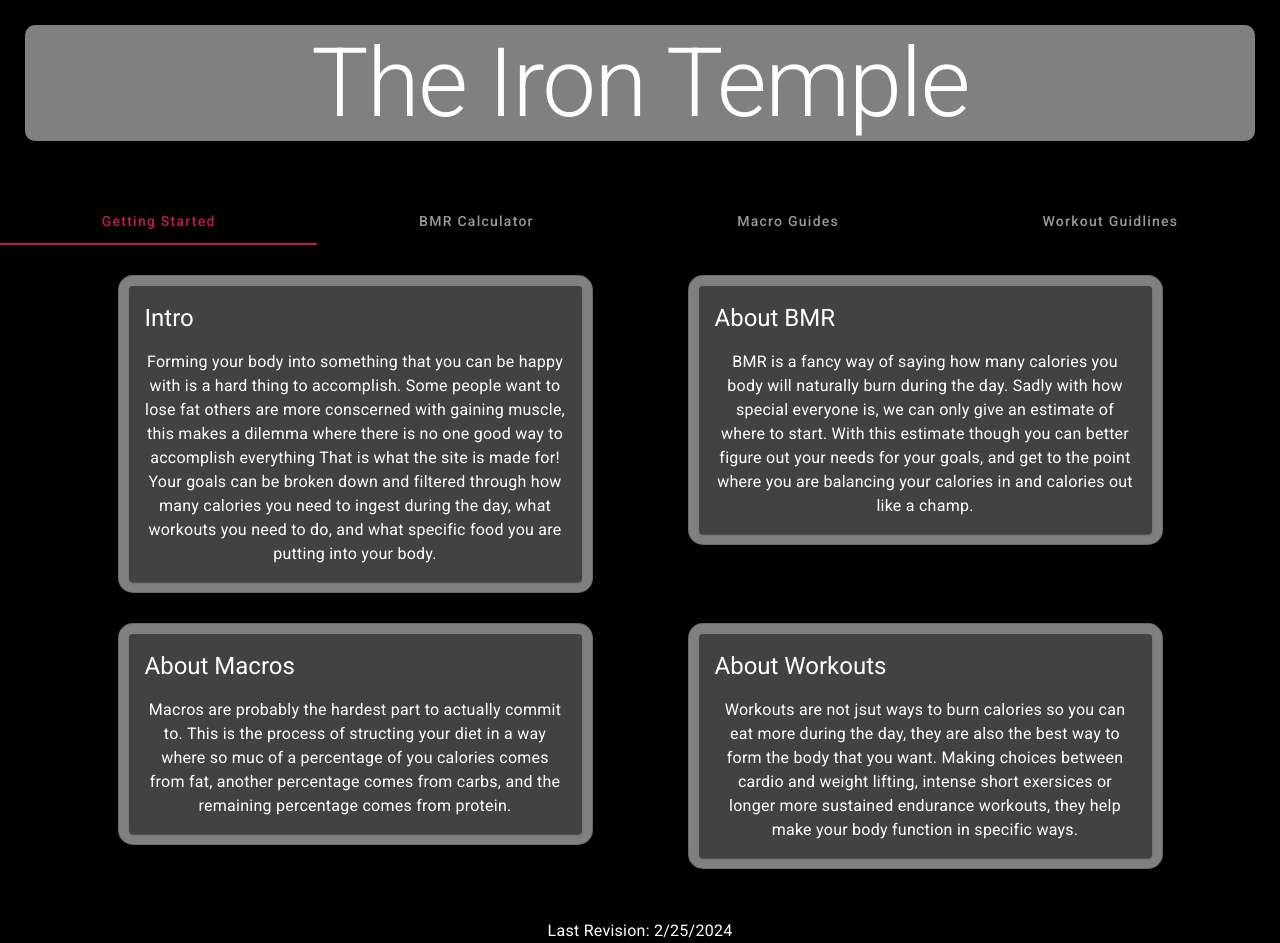
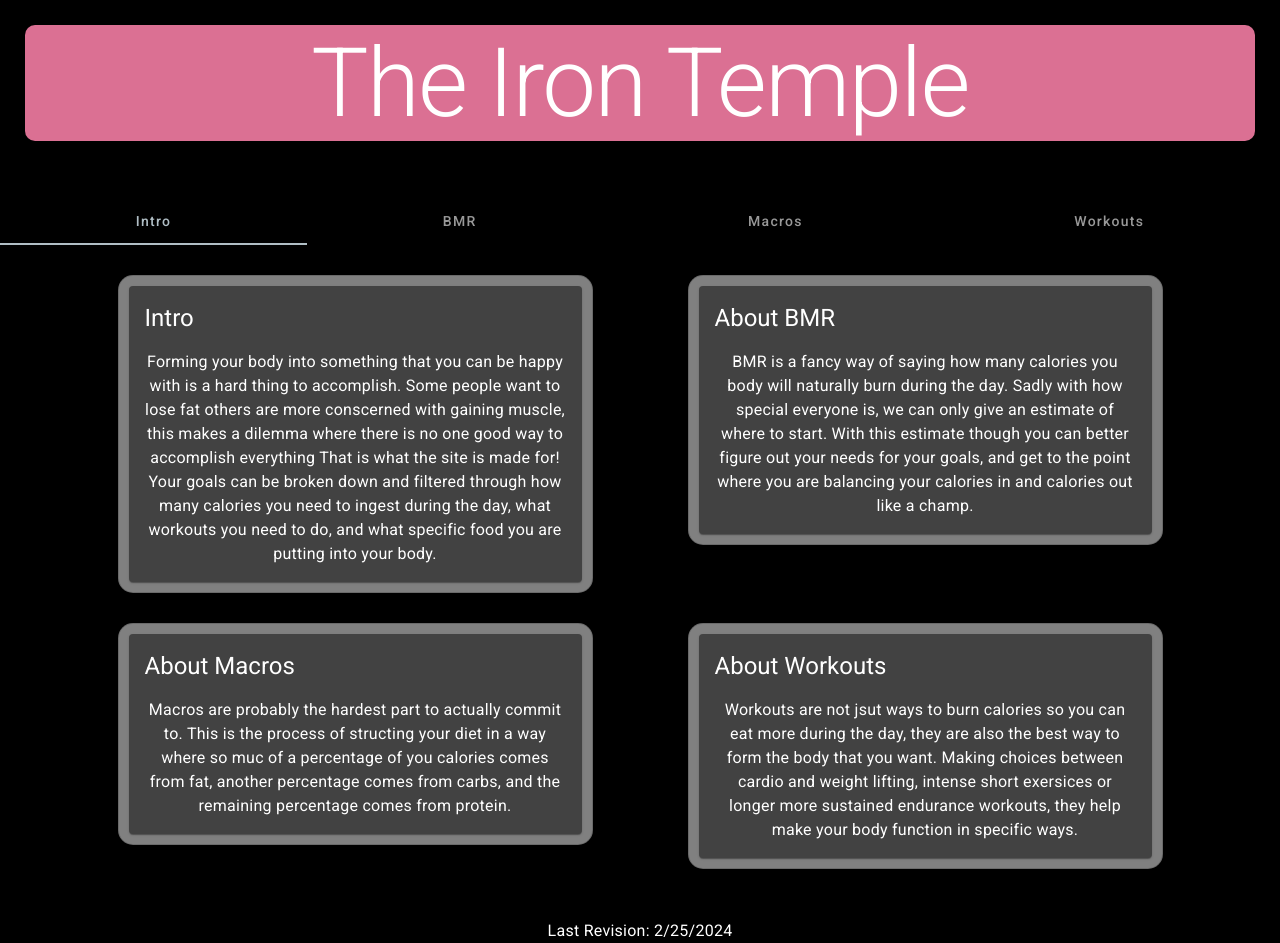
Before and after one commit to Collinblane13/project, an Angular app: page / in a window 1280 px wide. Built offline with nearby package versions, Linux system fonts and the light colour scheme.

Commit message:
Hover Pseudos

```diff
--- a/src/app/app.component.html
+++ b/src/app/app.component.html
@@ -35,8 +35,8 @@
         <p class="mat-headline-1 head">The Iron Temple</p>
     </header>
     <main>
-        <mat-tab-group animationDuration="0ms">
-            <mat-tab label="Getting Started">
+        <mat-tab-group animationDuration="0ms" color="accent" stretch="false">
+            <mat-tab label="Intro">
                 <div class="container">
                     <div class="row">
                         <div class="card col-lg-5 col-12">
@@ -99,7 +99,7 @@
                     </div>
                 </div>
             </mat-tab>
-            <mat-tab label="BMR Calculator">
+            <mat-tab label="BMR">
                 <p class="mat-headline-2 center">Calories You Need to:</p>
                 <div class="container">
                     <div class="row">
@@ -193,11 +193,11 @@
                             </div>
                         </div>
                     <div class="center">
-                        <button mat-raised-button color="primary" (click)="onClick()">Submit</button>
+                        <button class="button" mat-raised-button color="primary" (click)="onClick()">Submit</button>
                     </div>
                 </div>
             </mat-tab>
-            <mat-tab label="Macro Guides">
+            <mat-tab label="Macros">
                 <p class="mat-headline-2 center">How should you Balance Your Diet?</p>
                 <div class="container">
                     <div class="row">
@@ -245,7 +245,7 @@
                     </div>
                 </div>
             </mat-tab>
-            <mat-tab label="Workout Guidlines">
+            <mat-tab label="Workouts">
                 <div class="container">
                     <div class="row">
                         <div class="card col-12 col-lg-5">
--- a/src/app/app.module.ts
+++ b/src/app/app.module.ts
@@ -13,6 +13,7 @@ import { MatButtonModule } from '@angular/material/button';
 import { FormsModule } from '@angular/forms';
 import {MatListModule} from '@angular/material/list';
 import { NgbModule } from '@ng-bootstrap/ng-bootstrap';
+import {MatRippleModule} from '@angular/material/core';
 
 
 @NgModule({
@@ -30,7 +31,8 @@ import { NgbModule } from '@ng-bootstrap/ng-bootstrap';
     MatButtonModule,
     FormsModule,
     MatListModule,
-    NgbModule
+    NgbModule,
+    MatRippleModule
   ],
   providers: [
     provideAnimationsAsync()
--- a/src/styles.css
+++ b/src/styles.css
@@ -39,7 +39,23 @@ header {margin: 25px; text-align: center; color:white;}
 }
 
 .head{
-    background-color: grey;
+    background-color: palevioletred;
     padding: 10px;
     border-radius: 10px;
 }
+
+.mat-mdc-tab:hover{
+    background-color: blue;
+}
+
+.mat-mdc-raised-button.mat-primary:hover{
+    background-color: blue;
+}
+
+.mat-mdc-radio-button.mat-primary:hover{
+    --mdc-radio-unselected-hover-icon-color:blue;
+    --mat-radio-ripple-color: blue;
+}
+.mdc-tab{
+    min-width: auto;
+}
```
